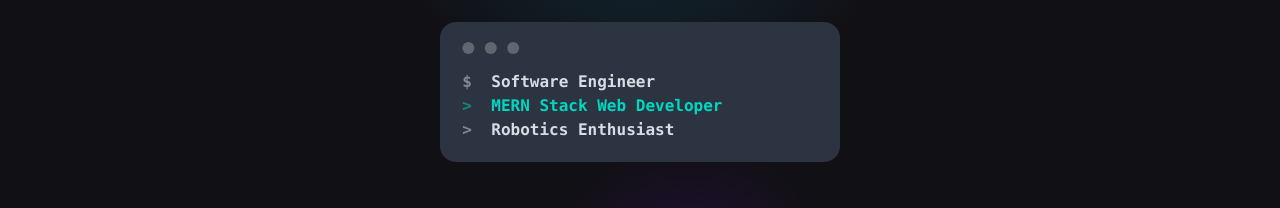
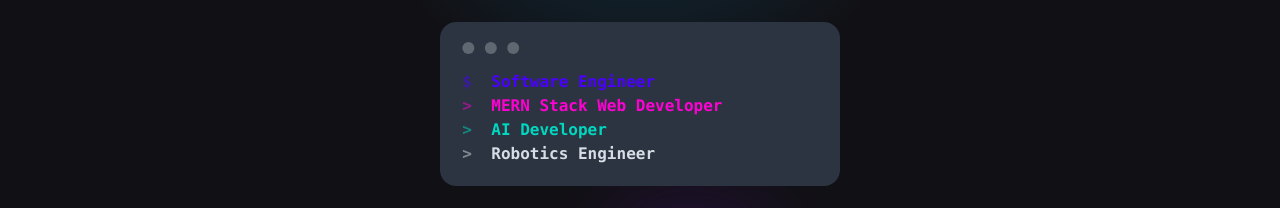
Before and after one commit to Shivans-Awasthi/Shivans-Portfolio-V2, a Next.js app: page / in a window 1280 px wide. Shown: the part 660-868 px from the top of the page. Built offline with nearby package versions, Linux system fonts and the light colour scheme; a web font is replaced by a local one.

Commit message:
Update roles

```diff
--- a/src/app/components/Intro.jsx
+++ b/src/app/components/Intro.jsx
@@ -21,7 +21,7 @@
       </div>
       <div data-aos="fade-up" data-aos-duration="1000"   data-aos-delay="1000">
       <div class="avatar">
-        <div class="w-24 rounded-full ring ring-accent ring-offset-base-100 ring-offset-2">
+        <div class="w-24 rounded-full ring ring-info ring-offset-base-100 ring-offset-2">
           <img src="https://github.com/Shivans-Awasthi/Shivans-Portfolio-Website/blob/main/images/profilepic.jpeg?raw=true" />
         </div>
       </div>
@@ -32,20 +32,23 @@
 
 
       <div class="mockup-code bg-neutral text-left text-white text-sm w-full">
-      <div data-aos="fade-right" data-aos-duration="1200"  data-aos-delay="1300">
-        <pre data-prefix="$" ><code>Software Engineer</code></pre>
+      <div data-aos="fade-right" data-aos-duration="1300"  data-aos-delay="1300">
+        <pre data-prefix="$" class="text-primary" ><code>Software Engineer</code></pre>
       </div>
-      <div data-aos="fade-right" data-aos-duration="1300"  data-aos-delay="1400">
-        <pre data-prefix=">" class="text-accent"><code>MERN Stack Web Developer</code></pre>
+      <div data-aos="fade-right" data-aos-duration="1400"  data-aos-delay="1400">
+        <pre data-prefix=">" class="text-secondary"><code>MERN Stack Web Developer</code></pre>
       </div>
-      <div data-aos="fade-right" data-aos-duration="1400"  data-aos-delay="1500">
-        <pre data-prefix=">" ><code>Robotics Enthusiast</code></pre>
+      <div data-aos="fade-right" data-aos-duration="1500"  data-aos-delay="1500">
+        <pre data-prefix=">" class="text-accent" ><code>AI Developer</code></pre>
+      </div>
+      <div data-aos="fade-right" data-aos-duration="1600"  data-aos-delay="1600">
+        <pre data-prefix=">" class="text-neutral-content"  ><code>Robotics Engineer</code></pre>
       </div>
     </div>
 
-    <br/><br/>
+    <br/>
     </div>
-    <div data-aos="fade-down" data-aos-duration="500"  data-aos-delay="500">
+    <div data-aos="zoom-in" data-aos-duration="500"  data-aos-delay="2000">
       <a href="#contact"><button class="btn bg-blue-700 text-white ">Contact Me</button></a> <a href="https://drive.google.com/file/d/1Ea5RInl8XkD6odlKjAKGS1Xmj88mrkf2/view?usp=drive_link"><button class="btn bg-gray-600 text-white">Resume</button></a>
 
 
@@ -61,7 +64,6 @@
   <path fill-rule="evenodd" d="M8 4a.5.5 0 0 1 .5.5v5.793l2.146-2.147a.5.5 0 0 1 .708.708l-3 3a.5.5 0 0 1-.708 0l-3-3a.5.5 0 1 1 .708-.708L7.5 10.293V4.5A.5.5 0 0 1 8 4"/>
 </svg>
 
-
 </div>
 </section>
 
```
